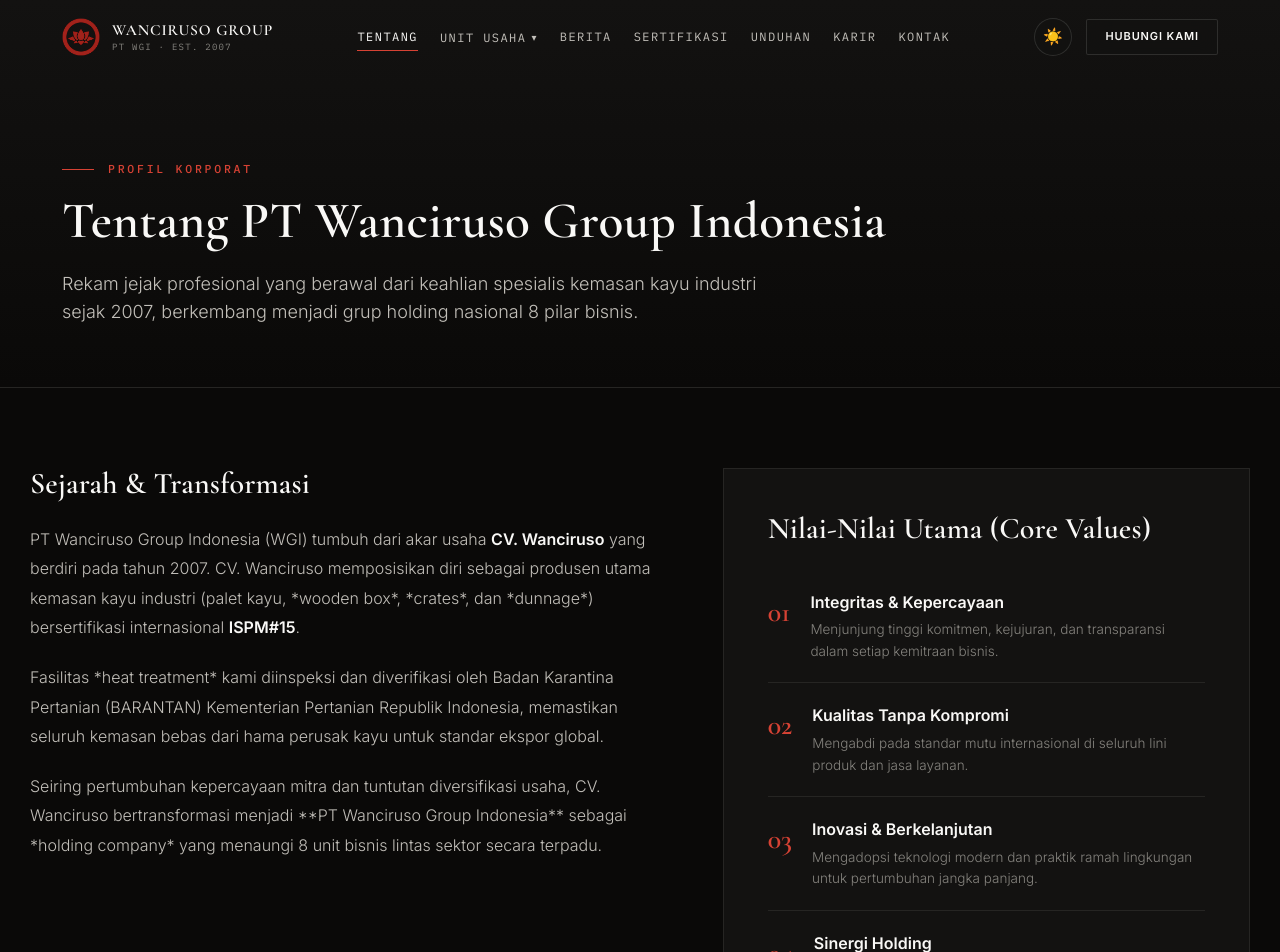
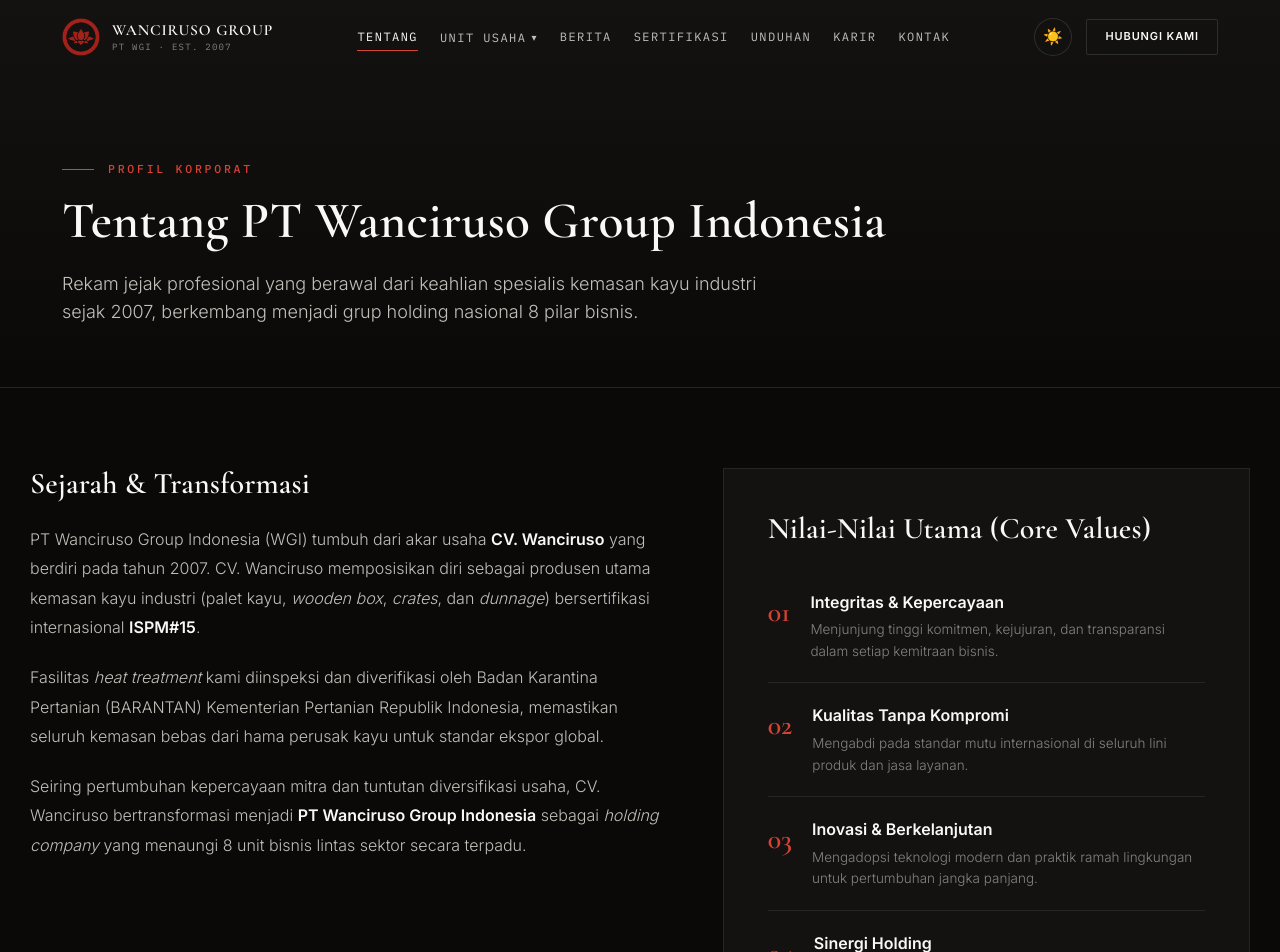
Before and after one commit to ilhamoeba22/company-wancirusogroup, a Nuxt app in the folder frontend/: page /tentang-kami in a window 1280 px wide. Shown: the top 952 px of the page. Built offline with nearby package versions, Linux system fonts and the light colour scheme.

Commit message:
Fix raw markdown asterisks to semantic HTML italics and bold in tentang-kami.vue

```diff
--- a/frontend/pages/tentang-kami.vue
+++ b/frontend/pages/tentang-kami.vue
@@ -15,13 +15,13 @@
         <div class="story-card">
           <h2>Sejarah & Transformasi</h2>
           <p>
-            PT Wanciruso Group Indonesia (WGI) tumbuh dari akar usaha <strong>CV. Wanciruso</strong> yang berdiri pada tahun 2007. CV. Wanciruso memposisikan diri sebagai produsen utama kemasan kayu industri (palet kayu, *wooden box*, *crates*, dan *dunnage*) bersertifikasi internasional <strong>ISPM#15</strong>.
+            PT Wanciruso Group Indonesia (WGI) tumbuh dari akar usaha <strong>CV. Wanciruso</strong> yang berdiri pada tahun 2007. CV. Wanciruso memposisikan diri sebagai produsen utama kemasan kayu industri (palet kayu, <em>wooden box</em>, <em>crates</em>, dan <em>dunnage</em>) bersertifikasi internasional <strong>ISPM#15</strong>.
           </p>
           <p>
-            Fasilitas *heat treatment* kami diinspeksi dan diverifikasi oleh Badan Karantina Pertanian (BARANTAN) Kementerian Pertanian Republik Indonesia, memastikan seluruh kemasan bebas dari hama perusak kayu untuk standar ekspor global.
+            Fasilitas <em>heat treatment</em> kami diinspeksi dan diverifikasi oleh Badan Karantina Pertanian (BARANTAN) Kementerian Pertanian Republik Indonesia, memastikan seluruh kemasan bebas dari hama perusak kayu untuk standar ekspor global.
           </p>
           <p>
-            Seiring pertumbuhan kepercayaan mitra dan tuntutan diversifikasi usaha, CV. Wanciruso bertransformasi menjadi **PT Wanciruso Group Indonesia** sebagai *holding company* yang menaungi 8 unit bisnis lintas sektor secara terpadu.
+            Seiring pertumbuhan kepercayaan mitra dan tuntutan diversifikasi usaha, CV. Wanciruso bertransformasi menjadi <strong>PT Wanciruso Group Indonesia</strong> sebagai <em>holding company</em> yang menaungi 8 unit bisnis lintas sektor secara terpadu.
           </p>
         </div>
 
```
